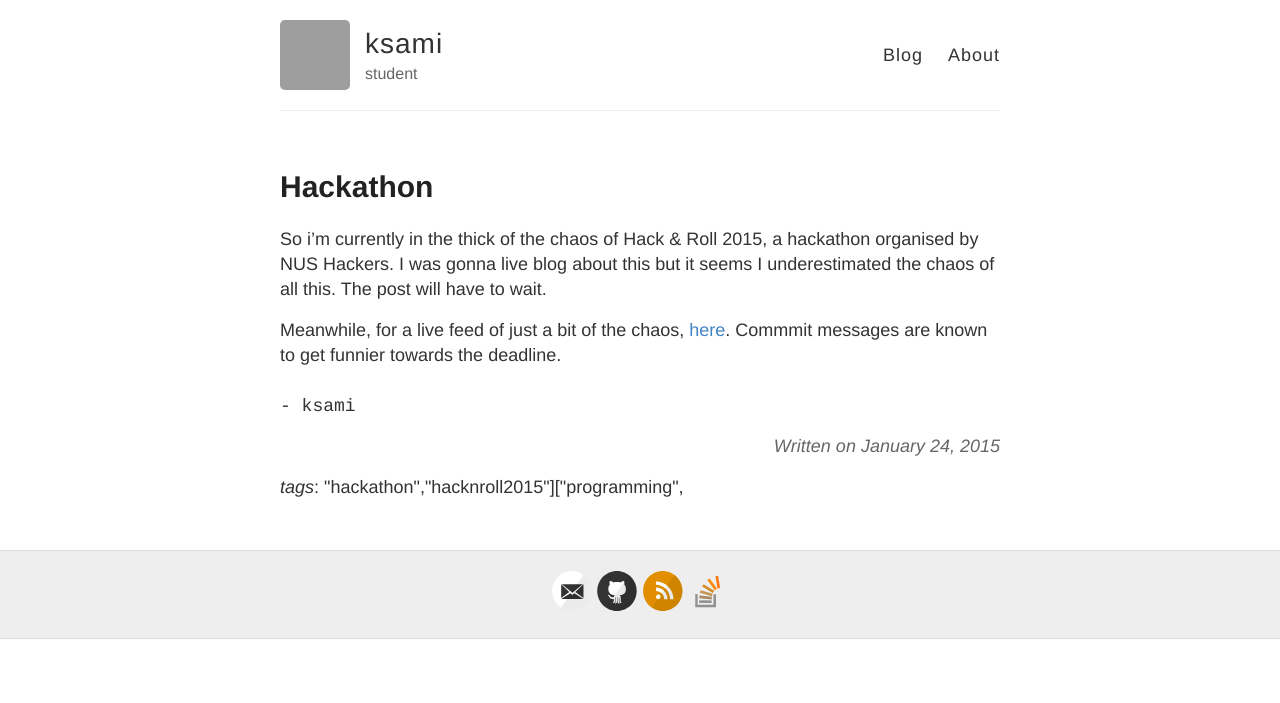
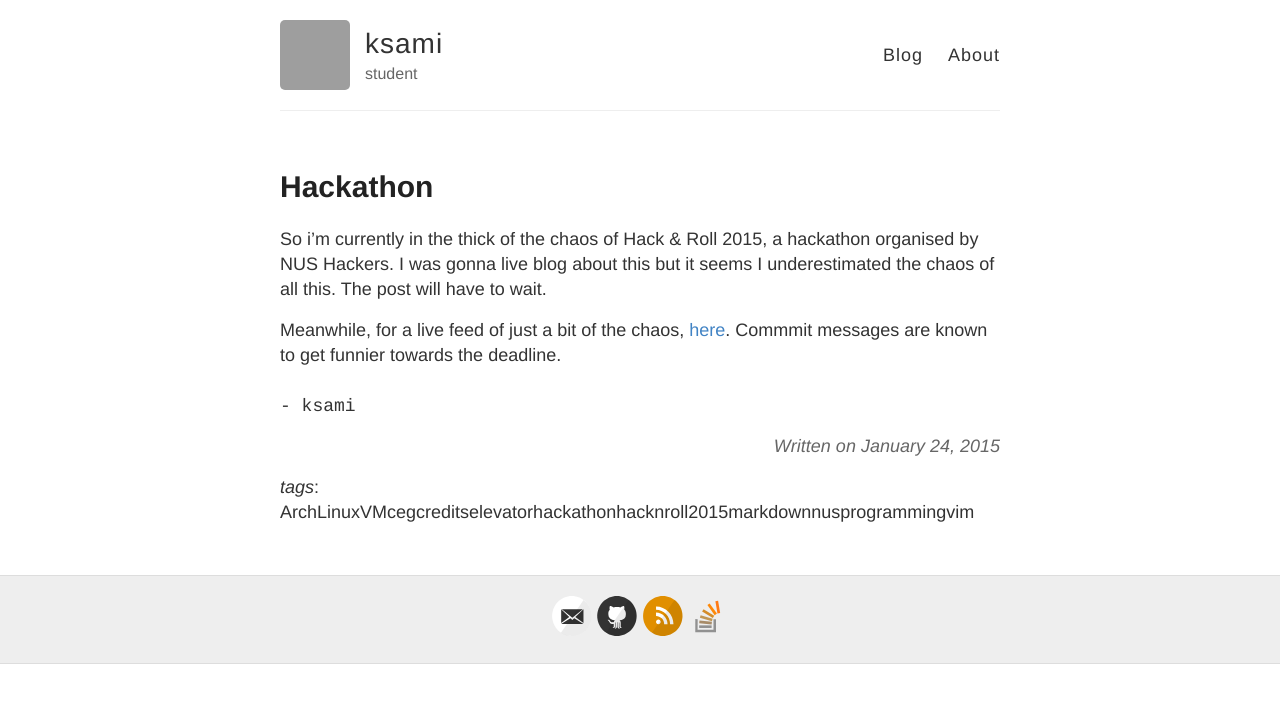
Before and after one commit to ksami/ksami.github.io, a Jekyll site: the page built from _posts/2015-01-24-Hackathon.md, in a window 1280 px wide. Shown: the top 703 px of the page. Built offline with Jekyll 4.4.1, drawn with Linux system fonts in a browser that asks for light colours; Markdown is read by kramdown in place of the engine named in the settings; comment, search, counter and statistics services are not loaded; grey boxes are pictures that could not be loaded.

Commit message:
test tags 3

```diff
--- a/_layouts/post.html
+++ b/_layouts/post.html
@@ -14,7 +14,14 @@ layout: default
   </div>
 
   <div class="tags">
-    <i>tags</i>: {{ page.tags | split:' ' | sort }}
+    {% capture tags %}
+      {% for tag in site.tags %}
+        {{ tag[0] }}
+      {% endfor %}
+    {% endcapture %}
+    {% assign sortedtags = tags | split:' ' | sort %}
+
+    <i>tags</i>: {{ sortedtags }}
   </div>
 
   {% include disqus.html disqus_identifier=page.disqus_identifier %}
```
